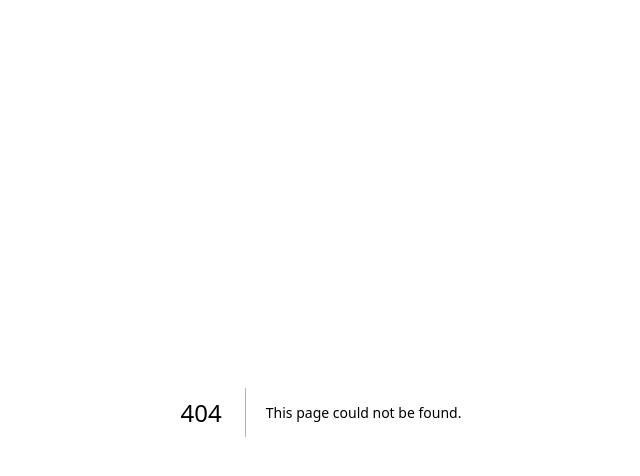
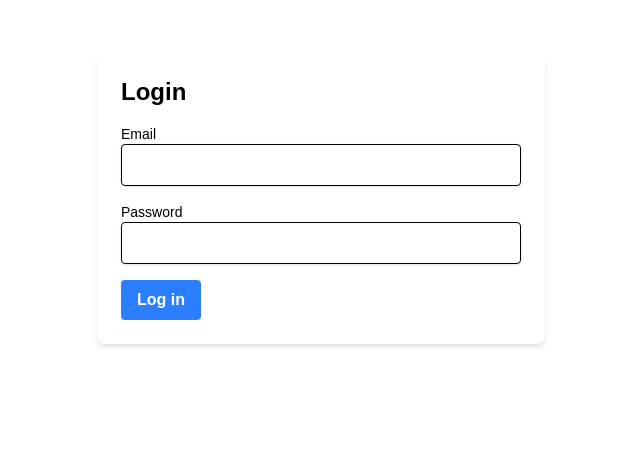
Before and after one commit to DominikWalczak/MiniSocialFeed, a Next.js app: page /login in a window 1280 px wide. Before the commit this address had no page. Shown: the top 476 px of the page, without its empty margins (319-959 px from the left). Built offline with nearby package versions, Linux system fonts and the light colour scheme.

Commit message:
Łączę frontend login z endpointem backendu

```diff
--- /dev/null
+++ b/app/login/page.tsx
@@ -0,0 +1,90 @@
+"use client";
+
+import { useStringKeys } from '@/src/i18n/i18nKeys';
+import { validationMiddleware } from '@/src/middlewares/validation.middleware';
+import { mutationFunction } from '@/src/utils/reactUseMutationFunc';
+import { UseMutationSchema } from '@/src/utils/zodSchemas/UseMutationSchema';
+import { useMutation } from '@tanstack/react-query';
+import React, {useState} from 'react'
+
+const Login = () => {
+    const [form, setForm] = useState({
+        email: '',
+        password: '',
+    })
+
+    const stringKeys = useStringKeys();
+
+    function handleSubmit(e: React.FormEvent){
+        console.log(form.email, form.password);
+        e.preventDefault();
+
+        loginMutation.mutate();
+        alert(form.email + form.password);
+    }
+
+    function handleChange(e: React.ChangeEvent<HTMLInputElement | HTMLTextAreaElement>){
+        const {name, value } = e.target;
+        setForm((prev) => ({ ...prev, [name]: value }));
+    }
+
+    const loginMutation = useMutation({
+        mutationFn: async () => {
+          const result = validationMiddleware(UseMutationSchema, {
+            url: `${process.env.NEXT_PUBLIC_BACKEND_URL}/auth/login`,
+              options: {
+                method: "POST",
+                headers: { "Content-Type": "application/json" },
+                body: JSON.stringify({
+                  email: form.email,
+                  password: form.password
+                })
+              }
+            }
+          )
+
+          return await mutationFunction(result);
+        },
+
+        onSuccess: (data) => {
+          console.log(data);
+        },
+        onError: (error) => {
+          console.log(error);
+        }
+    })
+
+  return (
+    <div className="max-w-md mx-auto mt-10 p-6 bg-white rounded-lg shadow-md text-black">
+        <h1 className='text-2xl font-bold mb-4'>{stringKeys.login}</h1>
+        <form onSubmit={handleSubmit} className="space-y-4">
+        <div>
+          <label className="block text-sm font-medium">Email</label>
+          <input
+            type="email"
+            name="email"
+            value={form.email}
+            onChange={handleChange}
+            className="w-full p-2 border rounded shadow-sm"
+            required
+          />
+        </div>
+
+        <div>
+          <label className="block text-sm font-medium">{stringKeys.password}</label>
+          <input
+            type="password"
+            name="password"
+            value={form.password}
+            onChange={handleChange}
+            className="w-full p-2 border rounded shadow-sm"
+            required
+          />
+        </div>
+            <button className="bg-blue-500 hover:bg-blue-700 text-white font-bold py-2 px-4 rounded" type='submit'>{stringKeys.loginSubmit}</button>
+        </form>
+    </div>
+  )
+}
+
+export default Login
--- a/app/page.tsx
+++ b/app/page.tsx
@@ -13,6 +13,9 @@ export default function Page() {
       <div>
         <Link className="m-3 bg-amber-100 hover:bg-amber-200 text-black font-bold py-2 px-4 rounded" href="/user">user/me</Link>
       </div>
+      <div>
+        <Link className="m-3 bg-amber-100 hover:bg-amber-200 text-black font-bold py-2 px-4 rounded" href="/login">login</Link>
+      </div>
     </div>
   );
 }
--- a/app/user/page.tsx
+++ b/app/user/page.tsx
@@ -1,7 +1,7 @@
 "use client";
 
 import { useQuery } from "@tanstack/react-query";
-import { QueryFetch } from "@/src/utils/extractedFunctions"
+import { QueryFetch } from "@/src/utils/reactUseQueryFunc"
 import { BACKEND_URL } from "@/env";
 import { useStringKeys } from "@/src/i18n/i18nKeys";
 
--- a/src/i18n/i18nKeys.ts
+++ b/src/i18n/i18nKeys.ts
@@ -13,5 +13,8 @@ export function useStringKeys(amount?: number) {
     userCount: t('userCount', {count: amount}),
     errorOccurred: t('errorOccurred'),
     loading: t('loading'),
+    login: t('login'),
+    loginSubmit: t('loginSubmit'),
+    password: t('password')
   };
 }
--- a/src/i18n/locales/en/en.json
+++ b/src/i18n/locales/en/en.json
@@ -3,5 +3,8 @@
   "userCount_one": "{{count}} User rendered",
   "userCount_other": "{{count}} Users rendered",
   "errorOccurred": "An error occurred",
-  "loading": "Loading..."
+  "loading": "Loading...",
+  "login": "Login",
+  "loginSubmit": "Log in",
+  "password": "Password"
 }
--- a/src/i18n/locales/pl/pl.json
+++ b/src/i18n/locales/pl/pl.json
@@ -3,5 +3,8 @@
   "userCount_one": "Wczytano {{count}} użytkownika",
   "userCount_other": "Wczytano {{count}} użytkowników",
   "errorOccurred": "Wystąpił błąd",
-  "loading": "Ładowanie..."
+  "loading": "Ładowanie...",
+  "login": "Logowanie",
+  "loginSubmit": "Zaloguj się",
+  "password": "Hasło"
 }
--- /dev/null
+++ b/src/middlewares/validation.middleware.ts
@@ -0,0 +1,19 @@
+import { z } from "zod";
+
+// middleware wielokrotnego użytku służący do weryfikacji typów
+export const validationMiddleware = <T>(schema: z.Schema<T>, item: unknown): T =>{
+    const result = schema.safeParse(item);
+
+    if (!result.success) {
+        throw {
+            error: "Invalid data",
+                details: result.error.issues.map(i => ({
+                    path: i.path.join('.'),
+                    message: i.message,
+                    code: i.code,
+                })),
+        }
+    }
+
+    return result.data;
+}
--- /dev/null
+++ b/src/utils/reactUseMutationFunc.ts
@@ -0,0 +1,13 @@
+import { UseMutationType } from "./zodSchemas/UseMutationSchema";
+
+export async function mutationFunction(object: UseMutationType) {
+
+    const result = await fetch(object.url, object.options);
+
+    if (!result.ok) {
+        const error = await result.json().catch(() => ({}));
+        throw error;
+    }
+
+    return result.json();
+}
--- a/src/utils/extractedFunctions.ts
+++ b/src/utils/reactUseQueryFunc.ts
@@ -1,5 +1,5 @@
 "use client";
-import { UserSchema } from "./zodSchemas";
+import { UserSchema } from "./zodSchemas/UserSchema";
 
 // funkcja zewnętrzna służąca do obsługiwania fetchu
 export async function QueryFetch(url: string, options: object) {
--- /dev/null
+++ b/src/utils/zodSchemas/LoginSchema.ts
@@ -0,0 +1,6 @@
+import { z } from "zod";
+
+export const UserSchema = z.object({
+    email: z.string().email().min(5),
+    password: z.string().min(1),
+});
--- /dev/null
+++ b/src/utils/zodSchemas/UseMutationSchema.ts
@@ -0,0 +1,13 @@
+import { z } from "zod";
+
+export const UseMutationSchema = z.object({
+  url: z.string().url("Niepoprawny format adresu URL").min(1, "URL jest wymagany"),
+
+  options: z.object({
+    method: z.enum(["GET", "POST", "PUT", "DELETE", "PATCH"]).optional(),
+    headers: z.record(z.string(), z.string()).optional(),
+    body: z.any().optional(),
+  }).optional()
+});
+
+export type UseMutationType = z.infer<typeof UseMutationSchema>;
--- a/src/utils/zodSchemas.ts
+++ b/src/utils/zodSchemas/UserSchema.ts
@@ -1,8 +1,7 @@
 import { z } from "zod";
 
-// plik w którym będę przechowywać schematy zod oraz otypowania
 export const UserSchema = z.array(z.object({
     id: z.number().min(1),
     name: z.string().min(1),
     email: z.string().email().min(5),
-}))
+}));
```
